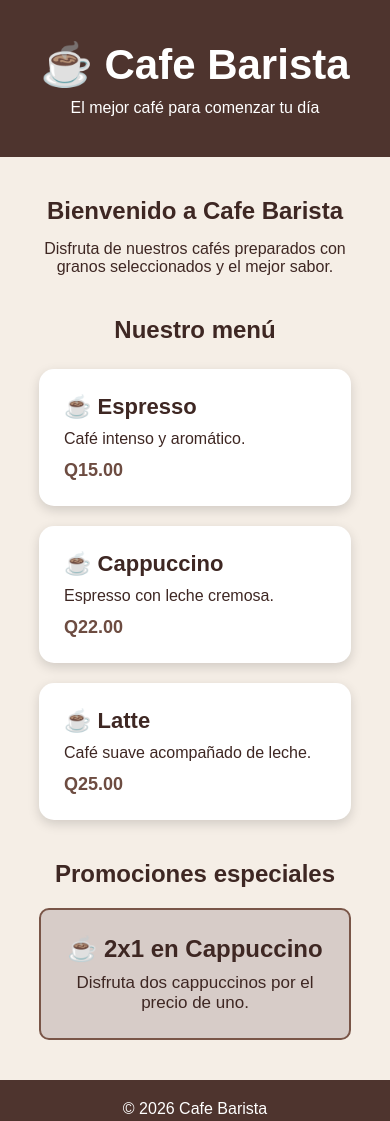
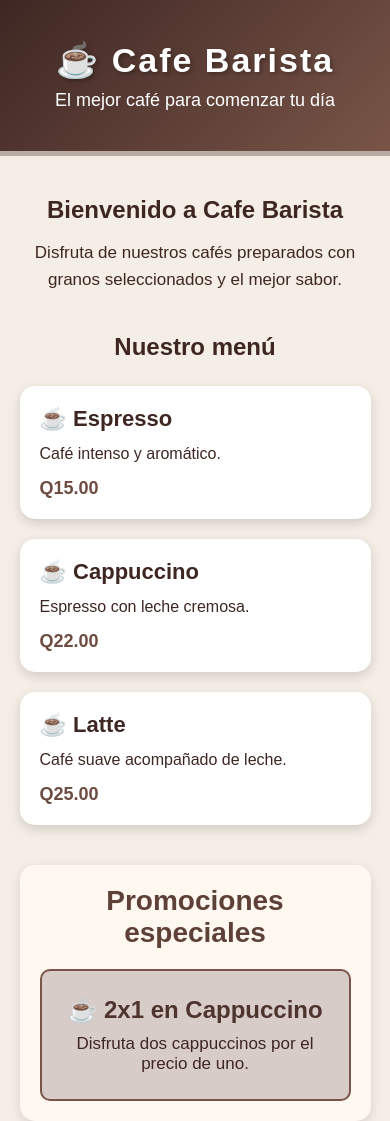
Before and after one commit to Obatene/Cafe-Barista, a plain HTML site: page index.html in a window 390 px wide. Shown: the top 1121 px of the page. Drawn offline with Linux system fonts and the light colour scheme.

Commit message:
Mejorar encabezado y sección de promociones

```diff
--- a/estilos.css
+++ b/estilos.css
@@ -1,3 +1,7 @@
+/* ==============================
+   CONFIGURACIÓN GENERAL
+============================== */
+
 * {
     margin: 0;
     padding: 0;
@@ -10,23 +14,45 @@ body {
     color: #3e2723;
 }
 
+
+/* ==============================
+   ENCABEZADO
+============================== */
+
 header {
-    background-color: #4e342e;
+    background: linear-gradient(135deg, #3e2723, #795548);
     color: white;
     text-align: center;
     padding: 40px 20px;
+    border-bottom: 5px solid #bcaaa4;
 }
 
 header h1 {
     font-size: 42px;
     margin-bottom: 10px;
+    text-shadow: 2px 2px 4px rgba(0, 0, 0, 0.3);
+    letter-spacing: 2px;
 }
+
+header p {
+    font-size: 18px;
+}
+
+
+/* ==============================
+   CONTENIDO PRINCIPAL
+============================== */
 
 main {
     width: 80%;
     max-width: 1000px;
     margin: 40px auto;
 }
+
+
+/* ==============================
+   SECCIÓN DE INICIO
+============================== */
 
 .inicio {
     text-align: center;
@@ -37,14 +63,26 @@ main {
     margin-bottom: 15px;
 }
 
-/* MENÚ */
+.inicio p {
+    font-size: 17px;
+    line-height: 1.6;
+}
+
+
+/* ==============================
+   MENÚ
+============================== */
 
 .menu h2 {
     text-align: center;
     margin-bottom: 25px;
 }
 
-/* MEJORA VISUAL 1: TARJETAS */
+
+/* ==============================
+   MEJORA VISUAL 1:
+   TARJETAS DEL MENÚ
+============================== */
 
 .producto {
     background-color: white;
@@ -52,7 +90,10 @@ main {
     margin: 20px 0;
     border-radius: 15px;
     box-shadow: 0 4px 12px rgba(0, 0, 0, 0.15);
-    transition: transform 0.3s ease, box-shadow 0.3s ease;
+
+    transition:
+        transform 0.3s ease,
+        box-shadow 0.3s ease;
 }
 
 .producto:hover {
@@ -67,6 +108,7 @@ main {
 
 .producto p {
     margin-bottom: 12px;
+    line-height: 1.5;
 }
 
 .producto strong {
@@ -74,32 +116,65 @@ main {
     font-size: 18px;
 }
 
-/* PROMOCIONES */
+
+/* ==============================
+   MEJORA VISUAL 2:
+   SECCIÓN DE PROMOCIONES
+============================== */
 
 .promociones {
     margin-top: 40px;
     text-align: center;
+
+    background-color: #fff8f0;
+
+    padding: 30px;
+
+    border-radius: 15px;
+
+    box-shadow: 0 4px 12px rgba(0, 0, 0, 0.12);
 }
 
 .promociones h2 {
     margin-bottom: 20px;
+    color: #5d4037;
+    font-size: 28px;
 }
 
 .promo {
     background-color: #d7ccc8;
+
     padding: 25px;
+
     border-radius: 10px;
+
     border: 2px solid #795548;
+
+    transition:
+        transform 0.3s ease,
+        box-shadow 0.3s ease;
+}
+
+.promo:hover {
+    transform: scale(1.03);
+
+    box-shadow: 0 6px 15px rgba(0, 0, 0, 0.15);
 }
 
 .promo h3 {
     margin-bottom: 10px;
     font-size: 24px;
+    color: #4e342e;
 }
 
 .promo p {
     font-size: 17px;
 }
+
+
+/* ==============================
+   PIE DE PÁGINA
+============================== */
 
 footer {
     background-color: #4e342e;
@@ -108,3 +183,27 @@ footer {
     padding: 20px;
     margin-top: 40px;
 }
+
+
+/* ==============================
+   DISEÑO RESPONSIVE
+============================== */
+
+@media (max-width: 768px) {
+
+    main {
+        width: 90%;
+    }
+
+    header h1 {
+        font-size: 34px;
+    }
+
+    .producto {
+        padding: 20px;
+    }
+
+    .promociones {
+        padding: 20px;
+    }
+}
```
